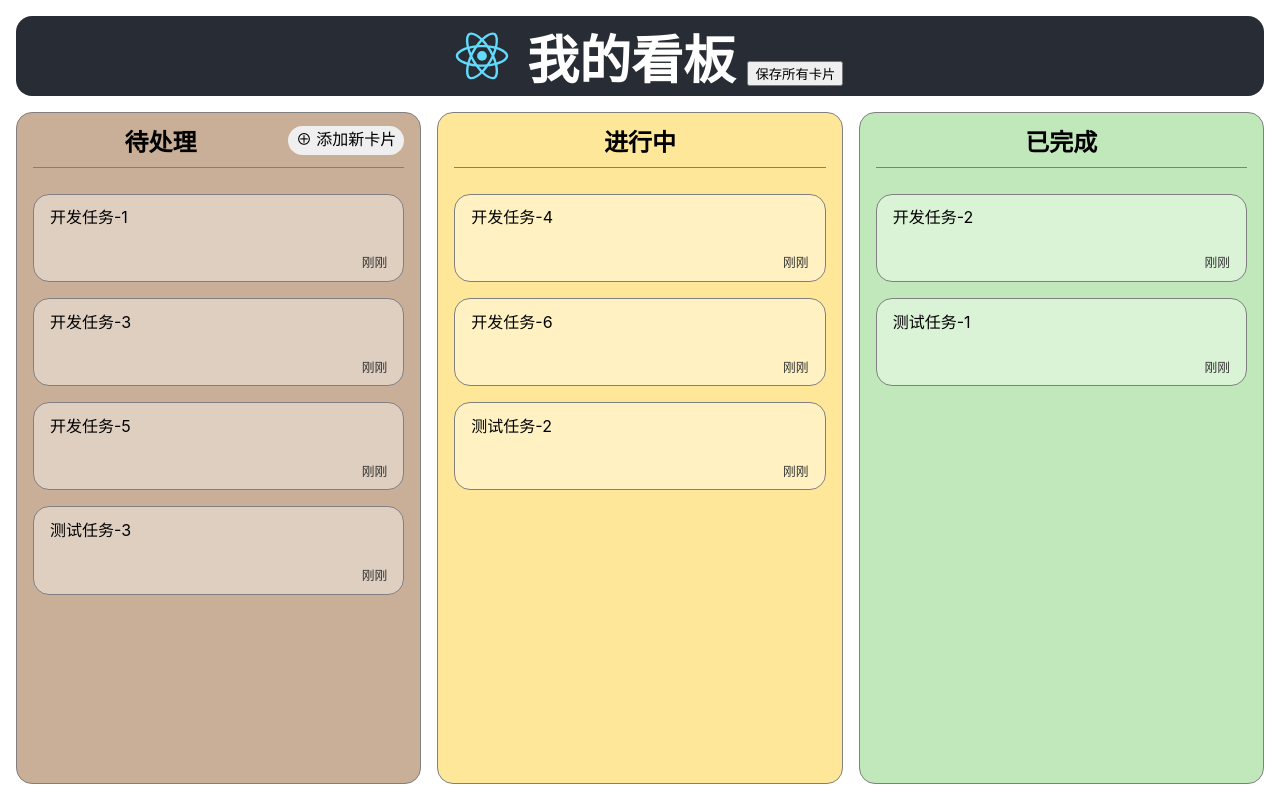
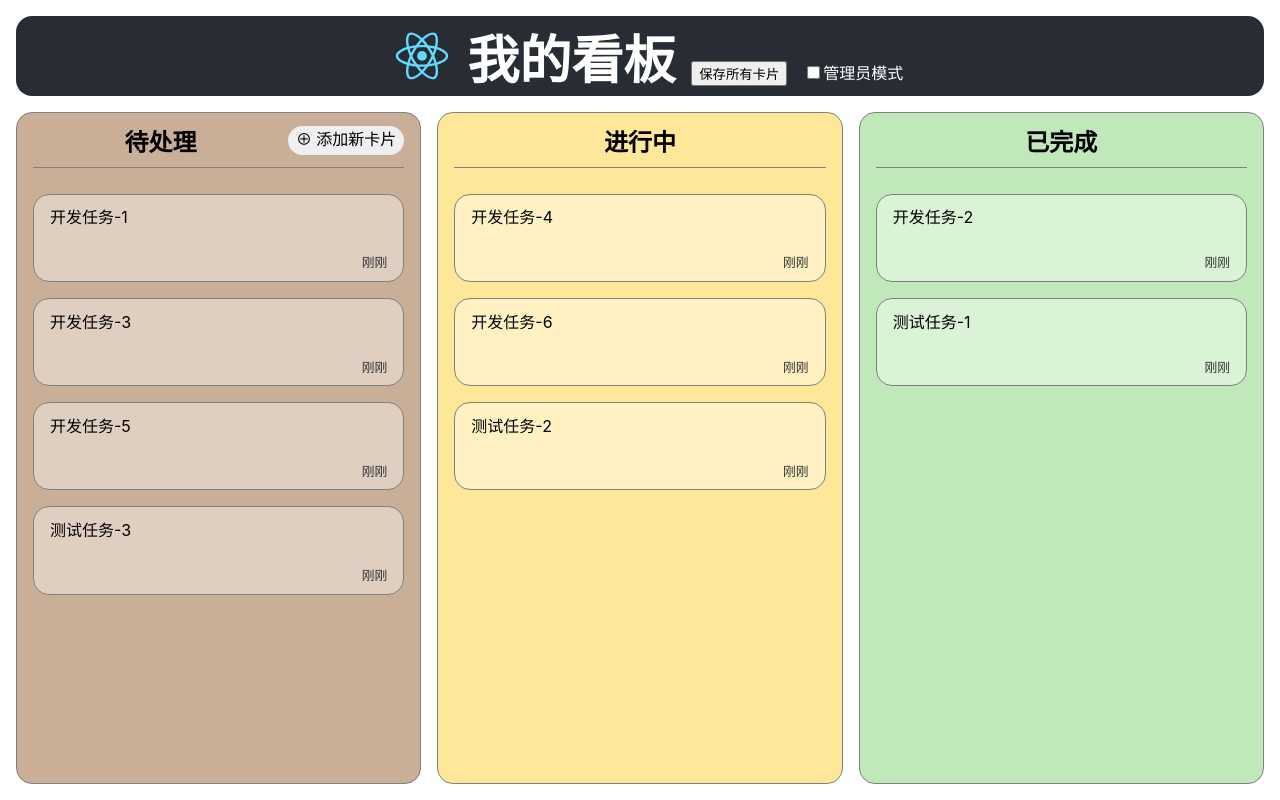
Before and after one commit to OweQian/oh-my-kanban, a React (Create React App) app: page / in a window 1280 px wide. Built offline with nearby package versions, Linux system fonts and the light colour scheme.

Commit message:
feat: context 解决属性钻取问题

```diff
--- a/src/App.css
+++ b/src/App.css
@@ -42,3 +42,12 @@
 .column-done {
   background-color: #C0E8BA;
 }
+
+.App-header > h1 > * {
+  margin-left: 1rem;
+}
+
+.App-header > h1 > label {
+  font-size: initial;
+  font-weight: initial;
+}
--- a/src/App.js
+++ b/src/App.js
@@ -2,6 +2,7 @@
 import logo from './logo.svg';
 import KanbanBoard, {COLUMN_KEY_DONE, COLUMN_KEY_ONGOING, COLUMN_KEY_TODO} from "./KanbanBoard";
 import './App.css';
+import AdminContext from "./context/AdminContext";
 import {useEffect, useState} from "react";
 
 const DATA_STORE_KEY = 'kanban-data-store';
@@ -25,6 +26,12 @@ function App() {
     { title: '测试任务-1', status: '2023-08-22 18:15' }
   ])
 
+  const [isAdmin, setIsAdmin] = useState(false);
+
+  const handleToggleAdmin = (evt) => {
+    setIsAdmin(!isAdmin);
+  };
+
   const updaters = {
     [COLUMN_KEY_TODO]: setTodoList,
     [COLUMN_KEY_ONGOING]: setOngoingList,
@@ -36,7 +43,7 @@ function App() {
   }
 
   const handleRemove = (column, cardToRemove) => {
-    updaters[column](currentState => currentState.filter(item => !Object.is(item, cardToRemove)));
+    updaters[column](currentState => currentState.filter(item => item.title !== cardToRemove.title));
   }
   useEffect(() => {
     const data = window.localStorage.getItem(DATA_STORE_KEY);
@@ -63,9 +70,17 @@ function App() {
   return (
     <div className="App">
       <header className="App-header">
-        <h1>我的看板 <button onClick={handleSaveAll}>保存所有卡片</button></h1>
+        <h1>
+          我的看板
+          <button onClick={handleSaveAll}>保存所有卡片</button>
+          <label htmlFor="">
+            <input type="checkbox" value={isAdmin} onChange={handleToggleAdmin}/>
+            管理员模式
+          </label>
+        </h1>
         <img src={logo} className="App-logo" alt="logo" />
       </header>
+      <AdminContext.Provider value={isAdmin}>
         <KanbanBoard
           isLoading={isLoading}
           todoList={todoList}
@@ -74,6 +89,8 @@ function App() {
           onAdd={handleAdd}
           onRemove={handleRemove}>
         </KanbanBoard>
+      </AdminContext.Provider>
+
     </div>
   );
 }
--- a/src/KanbanBoard.js
+++ b/src/KanbanBoard.js
@@ -59,6 +59,7 @@ const KanbanBoard = ({isLoading = true, todoList, ongoingList, doneList, onAdd,
               title="进行中">
             </KanbanColumn>
             <KanbanColumn
+              onRemove={onRemove.bind(null, COLUMN_KEY_DONE)}
               onDrop={handleDrop}
               cardList={doneList}
               setDraggedItem={setDraggedItem}
--- a/src/KanbanCard.js
+++ b/src/KanbanCard.js
@@ -1,6 +1,7 @@
 /** @jsxImportSource @emotion/react */
-import {useEffect, useState} from "react";
+import {useContext, useEffect, useState} from "react";
 import { css } from '@emotion/react';
+import AdminContext from "./context/AdminContext";
 
 export const kanbanCardStyles = css`
   margin-bottom: 1rem;
@@ -24,7 +25,8 @@ const HOUR = 60 * MINUTE;
 const DAY = 24 * HOUR;
 const UPDATE_INTERVAL = MINUTE;
 
-const KanbanCard = ({title, status, onDragStart}) => {
+const KanbanCard = ({title, status, onDragStart, onRemove}) => {
+  const isAdmin = useContext(AdminContext)
   const [displayTime, setDisplayTime] = useState(status);
   useEffect(() => {
     const updateDisplayTime = () => {
@@ -59,7 +61,9 @@ const KanbanCard = ({title, status, onDragStart}) => {
         text-align: right;
         font-size: 0.8rem;
         color: #333;
-      `} title={status}>{displayTime}</div>
+      `} title={status}>{displayTime} {isAdmin && onRemove && (
+        <button onClick={() => onRemove({title})}>X</button>
+      )}</div>
     </li>
   )
 }
--- a/src/KanbanColumn.js
+++ b/src/KanbanColumn.js
@@ -34,7 +34,7 @@ const kanbanColumnStyles = css`
   }
 `;
 
-const KanbanColumn = ({bgColor, title, onDrop, setIsDragSource = () => {}, setIsDragTarget = () => {}, cardList = [], setDraggedItem, canAddNew, onAdd}) => {
+const KanbanColumn = ({bgColor, title, onDrop, setIsDragSource = () => {}, setIsDragTarget = () => {}, cardList = [], setDraggedItem, canAddNew, onAdd, onRemove}) => {
   const [showAdd, setShowAdd] = useState(false);
   const handleAdd = (e) => {
     setShowAdd(true);
@@ -80,7 +80,7 @@ const KanbanColumn = ({bgColor, title, onDrop, setIsDragSource = () => {}, setIs
       <ul>
         {canAddNew && showAdd && <KanbanNewCard onSubmit={handleSubmit} />}
         {
-          cardList.map(props => <KanbanCard onDragStart={() => setDraggedItem && setDraggedItem(props)} key={props.title} {...props} />)
+          cardList.map(props => <KanbanCard onRemove={onRemove} onDragStart={() => setDraggedItem && setDraggedItem(props)} key={props.title} {...props} />)
         }
       </ul>
     </section>
--- /dev/null
+++ b/src/context/AdminContext.js
@@ -0,0 +1,5 @@
+import React from 'react';
+
+const AdminContext = React.createContext(false);
+
+export default AdminContext;
```
Lines whose indentation alone changed are shown as unchanged.
